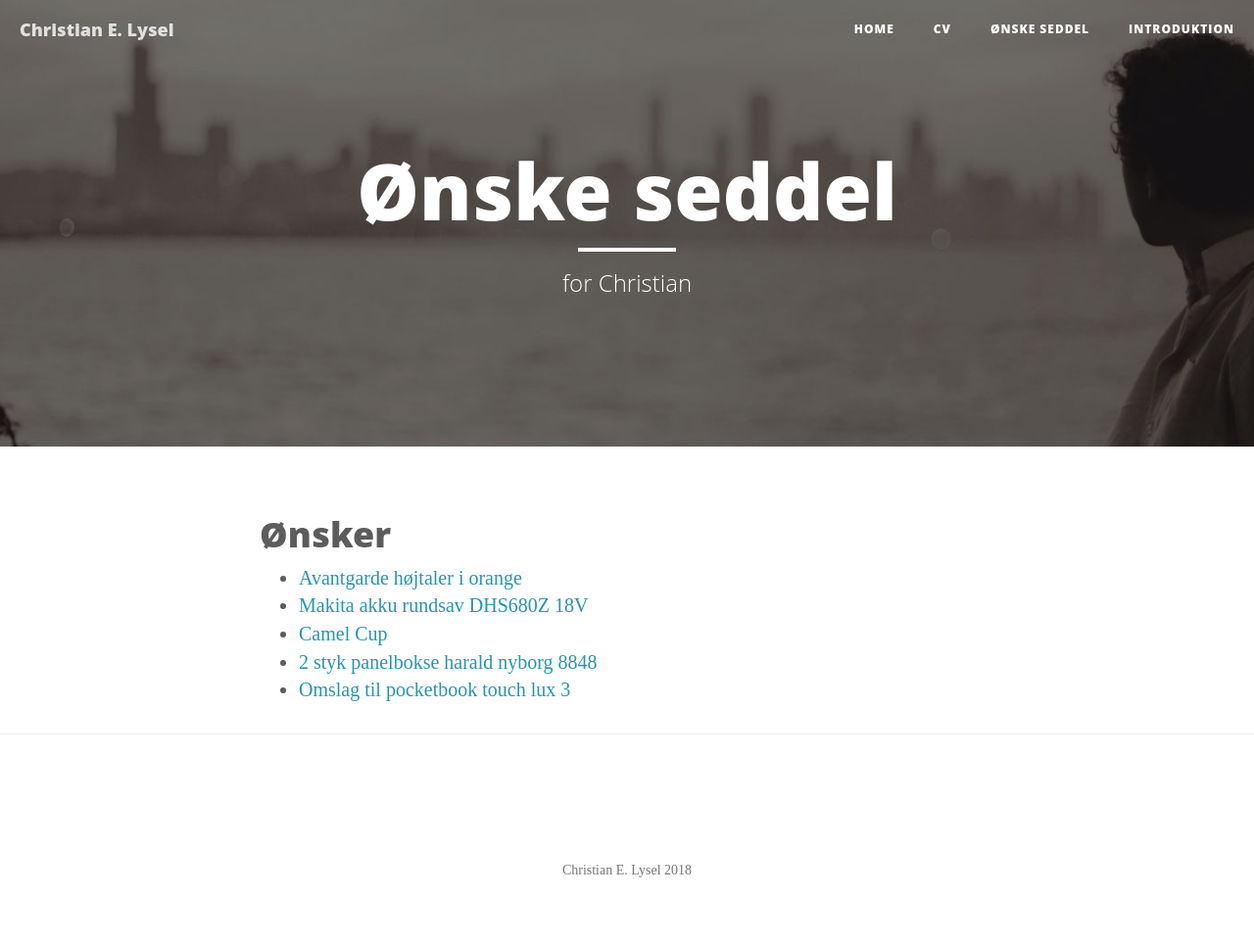
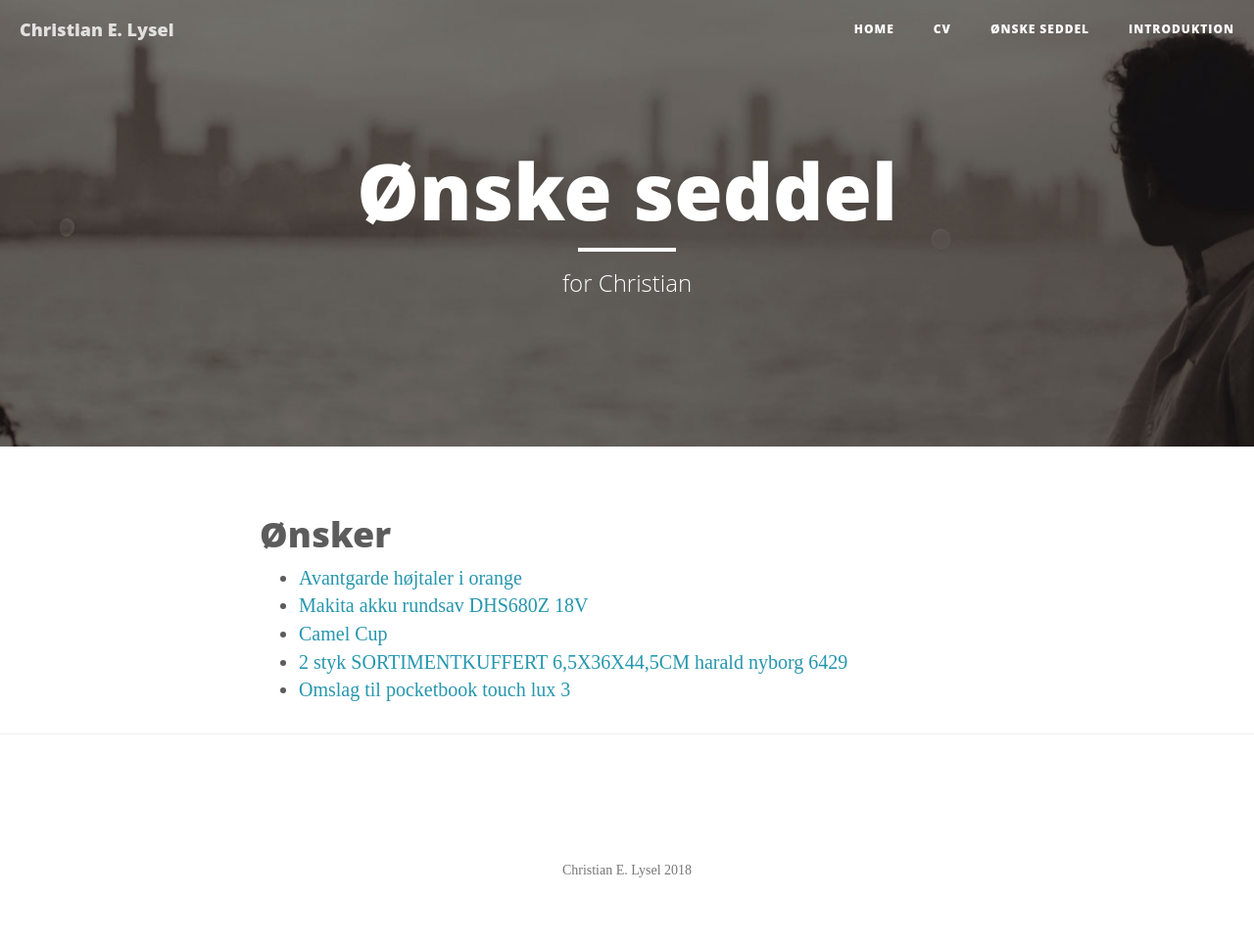
Before and after one commit to clysel/christian.lysel.net, a Jekyll site: the page built from gave.markdown, in a window 1280 px wide. Shown: the whole page at 98% size. Built offline with Jekyll 4.4.1, drawn with Linux system fonts in a browser that asks for light colours.

Commit message:
Update gave.markdown

```diff
--- a/gave.markdown
+++ b/gave.markdown
@@ -9,5 +9,5 @@ header-img: "img/about-bg.jpg"
  * [Avantgarde højtaler i orange](https://high-performance.dk/avantgarde-trio-xd-basshorn.html)
  * [Makita akku rundsav DHS680Z 18V](https://www.10-4.dk/varer/elvaerktoj/rundsav/makita-akku-rundsav)
  * [Camel Cup](https://www.nordiskspil.dk/camel-cup)
- * [2 styk panelbokse harald nyborg 8848](https://www.harald-nyborg.dk/p8848/mitsutomo-panelbokssaet-31-dele)
+ * [2 styk SORTIMENTKUFFERT 6,5X36X44,5CM harald nyborg 6429](https://www.harald-nyborg.dk/p6429/sortimentkuffert-6-5x36x44-5cm)
  * [Omslag til pocketbook touch lux 3](https://www.conradelektronik.dk/?websale8=conrad-dk&pi=1462095)
```
